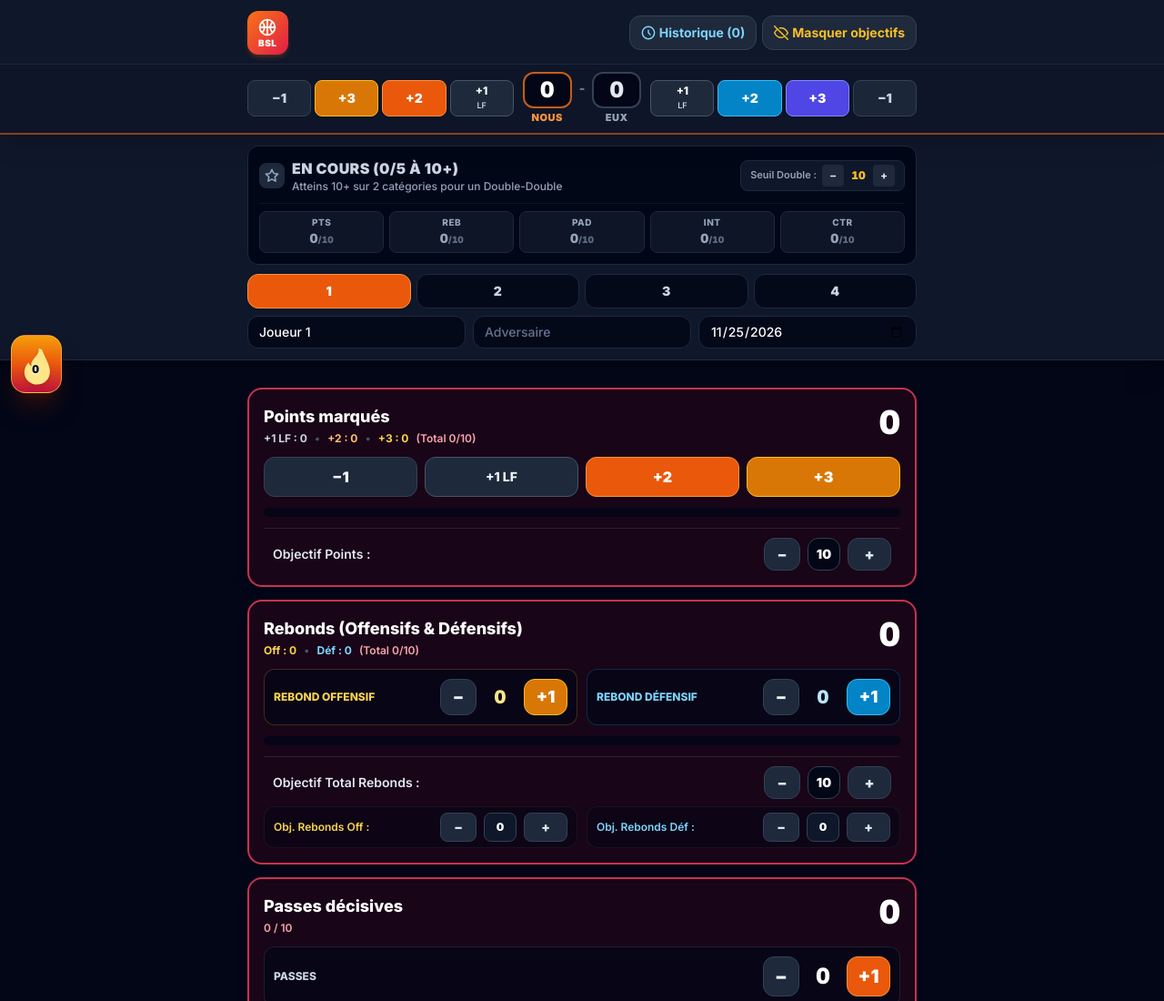
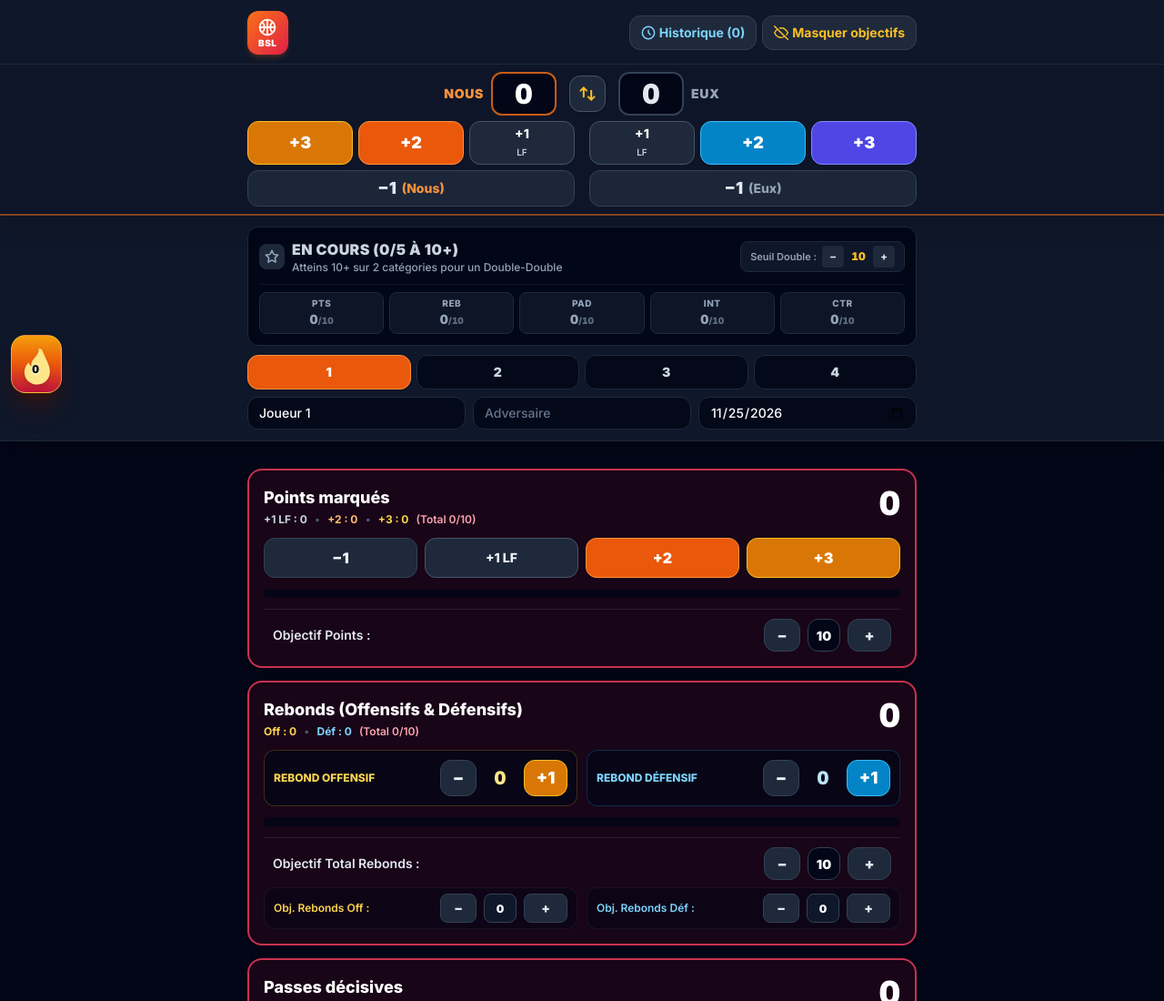
Before and after one commit to jbbeavogui1984-cmd/BSL, a plain HTML site: page index.html in a window 1280 px wide. Shown: the top 1100 px of the page at 91% size. Drawn offline with nearby package versions, Linux system fonts and the light colour scheme.

Commit message:
Update scoreboard structure and rendering functions
Refactor scoreboard layout and rendering logic.

```diff
--- a/index.html
+++ b/index.html
@@ -89,69 +89,8 @@
 
     <!-- Bande score fixe : Nous / Eux (reste collée en haut au défilement) -->
     <div id="sticky-scoreboard" class="sticky top-0 z-30 bg-slate-900/95 backdrop-blur-md border-b-2 border-orange-500/50 shadow-xl">
-        <div class="max-w-3xl mx-auto px-1 sm:px-4 py-2">
-            <div class="grid grid-cols-[1fr_auto_1fr] items-center gap-1 sm:gap-2">
-
-                <!-- Boutons score NOUS (gauche : symétrie de l'intérieur vers l'extérieur -> +1 LF, +2, +3, -1) -->
-                <div class="grid grid-cols-4 gap-0.5 sm:gap-1 min-w-0">
-                    <button type="button" data-action="match-score" data-team="us" data-delta="-1" title="Corriger -1"
-                        class="w-full h-9 sm:h-10 rounded-lg bg-slate-800/90 hover:bg-slate-700 active:scale-95 border border-slate-700 text-slate-300 font-black text-xs sm:text-sm flex items-center justify-center">
-                        −1
-                    </button>
-                    <button type="button" data-action="match-score" data-team="us" data-delta="3"
-                        class="w-full h-9 sm:h-10 rounded-lg bg-amber-600 hover:bg-amber-500 active:scale-95 border border-amber-400 text-white font-black text-xs sm:text-sm shadow flex items-center justify-center">
-                        +3
-                    </button>
-                    <button type="button" data-action="match-score" data-team="us" data-delta="2"
-                        class="w-full h-9 sm:h-10 rounded-lg bg-orange-600 hover:bg-orange-500 active:scale-95 border border-orange-400 text-white font-black text-xs sm:text-sm shadow flex items-center justify-center">
-                        +2
-                    </button>
-                    <button type="button" data-action="match-score" data-team="us" data-delta="1"
-                        class="w-full h-9 sm:h-10 rounded-lg bg-slate-800 hover:bg-slate-700 active:scale-95 border border-slate-600 text-white font-extrabold text-[10px] sm:text-xs leading-none flex flex-col items-center justify-center">
-                        <span>+1</span><span class="text-[8px] sm:text-[9px] font-semibold text-slate-300">LF</span>
-                    </button>
-                </div>
-
-                <!-- Carrés de score parfaitement centrés : NOUS / EUX -->
-                <div class="flex items-start justify-center gap-1 sm:gap-2 px-0.5 shrink-0">
-                    <div class="flex flex-col items-center">
-                        <div id="match-score-us" class="min-w-[38px] sm:min-w-[54px] h-9 sm:h-10 px-1 sm:px-2 rounded-xl bg-slate-950 border-2 border-orange-500/80 flex items-center justify-center text-base sm:text-2xl font-black text-white tabular-nums shadow-inner">
-                            0
-                        </div>
-                        <span class="mt-0.5 text-[9px] sm:text-[11px] font-black uppercase tracking-wider text-orange-400">Nous</span>
-                    </div>
-
-                    <span class="mt-2 text-slate-500 font-black text-xs sm:text-sm">-</span>
-
-                    <div class="flex flex-col items-center">
-                        <div id="match-score-them" class="min-w-[38px] sm:min-w-[54px] h-9 sm:h-10 px-1 sm:px-2 rounded-xl bg-slate-950 border-2 border-slate-700 flex items-center justify-center text-base sm:text-2xl font-black text-slate-200 tabular-nums shadow-inner">
-                            0
-                        </div>
-                        <span class="mt-0.5 text-[9px] sm:text-[11px] font-black uppercase tracking-wider text-slate-400">Eux</span>
-                    </div>
-                </div>
-
-                <!-- Boutons score EUX (droite, taille identique pour +1 LF, +2, +3, -1) -->
-                <div class="grid grid-cols-4 gap-0.5 sm:gap-1 min-w-0">
-                    <button type="button" data-action="match-score" data-team="them" data-delta="1"
-                        class="w-full h-9 sm:h-10 rounded-lg bg-slate-800 hover:bg-slate-700 active:scale-95 border border-slate-600 text-white font-extrabold text-[10px] sm:text-xs leading-none flex flex-col items-center justify-center">
-                        <span>+1</span><span class="text-[8px] sm:text-[9px] font-semibold text-slate-300">LF</span>
-                    </button>
-                    <button type="button" data-action="match-score" data-team="them" data-delta="2"
-                        class="w-full h-9 sm:h-10 rounded-lg bg-sky-600 hover:bg-sky-500 active:scale-95 border border-sky-400 text-white font-black text-xs sm:text-sm shadow flex items-center justify-center">
-                        +2
-                    </button>
-                    <button type="button" data-action="match-score" data-team="them" data-delta="3"
-                        class="w-full h-9 sm:h-10 rounded-lg bg-indigo-600 hover:bg-indigo-500 active:scale-95 border border-indigo-400 text-white font-black text-xs sm:text-sm shadow flex items-center justify-center">
-                        +3
-                    </button>
-                    <button type="button" data-action="match-score" data-team="them" data-delta="-1" title="Corriger -1"
-                        class="w-full h-9 sm:h-10 rounded-lg bg-slate-800/90 hover:bg-slate-700 active:scale-95 border border-slate-700 text-slate-300 font-black text-xs sm:text-sm flex items-center justify-center">
-                        −1
-                    </button>
-                </div>
-
-            </div>
+        <div id="scoreboard-content" class="max-w-3xl mx-auto px-2.5 sm:px-4 py-2 space-y-1.5">
+            <!-- Contenu généré dynamiquement selon le côté choisi (Nous à gauche ou à droite) -->
         </div>
     </div>
 
@@ -322,6 +261,7 @@
             matchDate: new Date().toISOString().slice(0, 10),
             scoreUs: 0,
             scoreThem: 0,
+            swapTeams: false,
             doubleThreshold: 10,
             hiddenCategories: [],
             players: [
@@ -530,15 +470,7 @@
                 notesCountEl.textContent = String(magicNotes.length);
             }
 
-            const scoreUsEl = document.getElementById('match-score-us');
-            if (scoreUsEl) {
-                scoreUsEl.textContent = String(state.scoreUs || 0);
-            }
-
-            const scoreThemEl = document.getElementById('match-score-them');
-            if (scoreThemEl) {
-                scoreThemEl.textContent = String(state.scoreThem || 0);
-            }
+            renderScoreboard();
 
             const categories = [
                 { key: 'points', label: 'PTS', name: 'Points', value: player.points, reached: player.points >= threshold },
@@ -638,6 +570,110 @@
             if (dateInput && document.activeElement !== dateInput) {
                 dateInput.value = state.matchDate || '';
             }
+        }
+
+        function renderScoreboard() {
+            const container = document.getElementById('scoreboard-content');
+            if (!container) return;
+
+            const usData = {
+                team: 'us',
+                label: 'Nous',
+                score: state.scoreUs || 0,
+                labelClass: 'text-orange-400',
+                boxClass: 'border-orange-500/80 text-white',
+                btn2Class: 'bg-orange-600 hover:bg-orange-500 border-orange-400',
+                btn3Class: 'bg-amber-600 hover:bg-amber-500 border-amber-400',
+                minusLabelClass: 'text-orange-400'
+            };
+
+            const themData = {
+                team: 'them',
+                label: 'Eux',
+                score: state.scoreThem || 0,
+                labelClass: 'text-slate-400',
+                boxClass: 'border-slate-700 text-slate-200',
+                btn2Class: 'bg-sky-600 hover:bg-sky-500 border-sky-400',
+                btn3Class: 'bg-indigo-600 hover:bg-indigo-500 border-indigo-400',
+                minusLabelClass: 'text-slate-400'
+            };
+
+            const leftTeam = state.swapTeams ? themData : usData;
+            const rightTeam = state.swapTeams ? usData : themData;
+
+            container.innerHTML = `
+                <!-- Ligne 1 : Score agrandi centré avec bouton d'inversion ⇄ au milieu -->
+                <div class="flex items-center justify-center gap-2 sm:gap-3.5">
+                    <div class="flex items-center gap-2">
+                        <span class="text-xs sm:text-sm font-black uppercase tracking-wider ${leftTeam.labelClass}">${leftTeam.label}</span>
+                        <div class="min-w-[54px] sm:min-w-[72px] h-10 sm:h-12 px-2.5 rounded-xl bg-slate-950 border-2 ${leftTeam.boxClass} flex items-center justify-center text-2xl sm:text-3xl font-black tabular-nums shadow-inner">
+                            ${leftTeam.score}
+                        </div>
+                    </div>
+
+                    <button type="button" data-action="swap-teams" title="Inverser Nous et Eux (gauche / droite)" aria-label="Inverser Nous et Eux"
+                        class="w-9 h-9 sm:w-10 sm:h-10 rounded-xl bg-slate-800 hover:bg-slate-700 active:scale-90 border border-slate-600 text-amber-400 flex items-center justify-center shadow transition shrink-0">
+                        <svg class="w-4 h-4 sm:w-5 sm:h-5" viewBox="0 0 24 24" fill="none" stroke="currentColor" stroke-width="2.4" stroke-linecap="round" stroke-linejoin="round">
+                            <path d="M7 16V4m0 0L3 8m4-4l4 4"/>
+                            <path d="M17 8v12m0 0l4-4m-4 4l-4-4"/>
+                        </svg>
+                    </button>
+
+                    <div class="flex items-center gap-2">
+                        <div class="min-w-[54px] sm:min-w-[72px] h-10 sm:h-12 px-2.5 rounded-xl bg-slate-950 border-2 ${rightTeam.boxClass} flex items-center justify-center text-2xl sm:text-3xl font-black tabular-nums shadow-inner">
+                            ${rightTeam.score}
+                        </div>
+                        <span class="text-xs sm:text-sm font-black uppercase tracking-wider ${rightTeam.labelClass}">${rightTeam.label}</span>
+                    </div>
+                </div>
+
+                <!-- Ligne 2 : Gros boutons de points symétriques de l'intérieur vers l'extérieur -->
+                <div class="grid grid-cols-2 gap-2.5 sm:gap-4">
+                    <!-- Équipe à GAUCHE : +3, +2, +1 LF -->
+                    <div class="grid grid-cols-3 gap-1 sm:gap-1.5">
+                        <button type="button" data-action="match-score" data-team="${leftTeam.team}" data-delta="3"
+                            class="w-full h-11 sm:h-12 rounded-xl ${leftTeam.btn3Class} active:scale-95 border text-white font-black text-base sm:text-lg shadow flex items-center justify-center">
+                            +3
+                        </button>
+                        <button type="button" data-action="match-score" data-team="${leftTeam.team}" data-delta="2"
+                            class="w-full h-11 sm:h-12 rounded-xl ${leftTeam.btn2Class} active:scale-95 border text-white font-black text-base sm:text-lg shadow flex items-center justify-center">
+                            +2
+                        </button>
+                        <button type="button" data-action="match-score" data-team="${leftTeam.team}" data-delta="1"
+                            class="w-full h-11 sm:h-12 rounded-xl bg-slate-800 hover:bg-slate-700 active:scale-95 border border-slate-600 text-white font-extrabold text-xs sm:text-sm leading-tight flex flex-col items-center justify-center">
+                            <span>+1</span><span class="text-[9px] sm:text-[10px] font-semibold text-slate-300">LF</span>
+                        </button>
+                    </div>
+
+                    <!-- Équipe à DROITE : +1 LF, +2, +3 -->
+                    <div class="grid grid-cols-3 gap-1 sm:gap-1.5">
+                        <button type="button" data-action="match-score" data-team="${rightTeam.team}" data-delta="1"
+                            class="w-full h-11 sm:h-12 rounded-xl bg-slate-800 hover:bg-slate-700 active:scale-95 border border-slate-600 text-white font-extrabold text-xs sm:text-sm leading-tight flex flex-col items-center justify-center">
+                            <span>+1</span><span class="text-[9px] sm:text-[10px] font-semibold text-slate-300">LF</span>
+                        </button>
+                        <button type="button" data-action="match-score" data-team="${rightTeam.team}" data-delta="2"
+                            class="w-full h-11 sm:h-12 rounded-xl ${rightTeam.btn2Class} active:scale-95 border text-white font-black text-base sm:text-lg shadow flex items-center justify-center">
+                            +2
+                        </button>
+                        <button type="button" data-action="match-score" data-team="${rightTeam.team}" data-delta="3"
+                            class="w-full h-11 sm:h-12 rounded-xl ${rightTeam.btn3Class} active:scale-95 border text-white font-black text-base sm:text-lg shadow flex items-center justify-center">
+                            +3
+                        </button>
+                    </div>
+                </div>
+
+                <!-- Ligne 3 : Boutons -1 de part et d'autre -->
+                <div class="grid grid-cols-2 gap-2.5 sm:gap-4">
+                    <button type="button" data-action="match-score" data-team="${leftTeam.team}" data-delta="-1" title="Corriger -1 ${leftTeam.label}"
+                        class="w-full h-9 sm:h-10 rounded-xl bg-slate-800/90 hover:bg-slate-700 active:scale-95 border border-slate-700 text-slate-200 font-black flex items-center justify-center gap-1.5">
+                        <span class="text-base sm:text-lg leading-none">−1</span><span class="text-xs sm:text-sm ${leftTeam.minusLabelClass} font-extrabold">(${leftTeam.label})</span>
+                    </button>
+                    <button type="button" data-action="match-score" data-team="${rightTeam.team}" data-delta="-1" title="Corriger -1 ${rightTeam.label}"
+                        class="w-full h-9 sm:h-10 rounded-xl bg-slate-800/90 hover:bg-slate-700 active:scale-95 border border-slate-700 text-slate-200 font-black flex items-center justify-center gap-1.5">
+                        <span class="text-base sm:text-lg leading-none">−1</span><span class="text-xs sm:text-sm ${rightTeam.minusLabelClass} font-extrabold">(${rightTeam.label})</span>
+                    </button>
+                </div>
+            `;
         }
 
         function renderStats() {
@@ -988,6 +1024,14 @@
             renderStats();
 
             document.getElementById('sticky-scoreboard').addEventListener('click', (e) => {
+                const swapBtn = e.target.closest('button[data-action="swap-teams"]');
+                if (swapBtn) {
+                    state.swapTeams = !state.swapTeams;
+                    saveAll();
+                    renderScoreboard();
+                    return;
+                }
+
                 const btn = e.target.closest('button[data-action="match-score"]');
                 if (!btn) return;
                 const team = btn.getAttribute('data-team');
```
